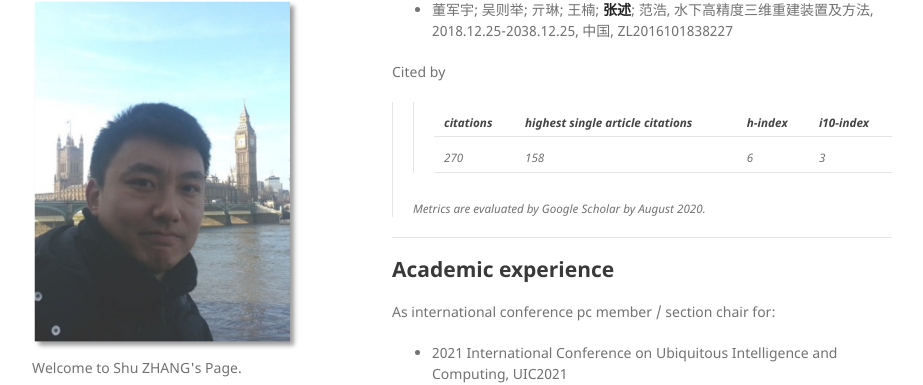
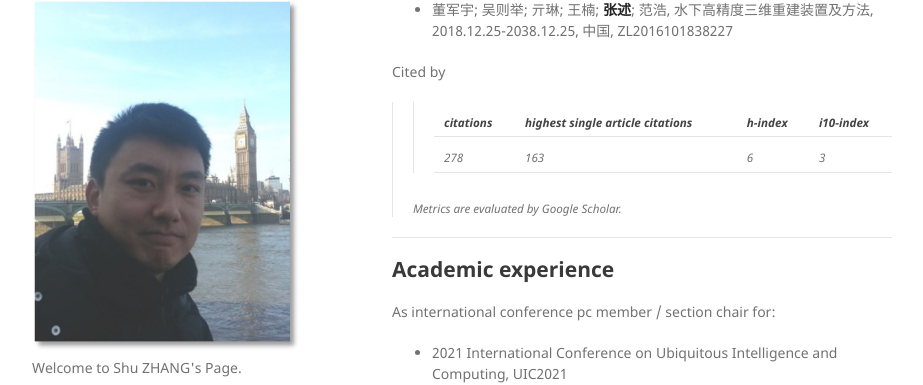
Before and after one commit to jackyspeed/aboutzhangshu, a Jekyll site: the page built from index.md, in a window 1280 px wide and 900 px high, scrolled down 3307 px. Shown: the part 110-495 px from the top of the window, without its empty margins (178-1101 px from the left). Built offline with Jekyll 4.4.1, drawn with Linux system fonts in a browser that asks for light colours; our own code applies the rules of GitHub Pages for plain Markdown files.

Commit message:
Update index.md

```diff
--- a/index.md
+++ b/index.md
@@ -97,9 +97,9 @@ Patents:
 Cited by
 > > <sub>citations</sub> | <sub>highest single article citations</sub> | <sub>h-index</sub> | <sub>i10-index</sub>
 > > ------- | ------- | ------- | -------
-> > <sub>270</sub> | <sub>158</sub> | <sub>6</sub> | <sub>3</sub>
+> > <sub>278</sub> | <sub>163</sub> | <sub>6</sub> | <sub>3</sub>
 >
-> <sub>Metrics are evaluated by Google Scholar by August 2020.</sub>
+> <sub>Metrics are evaluated by Google Scholar.</sub>
 
 ---
 
```
